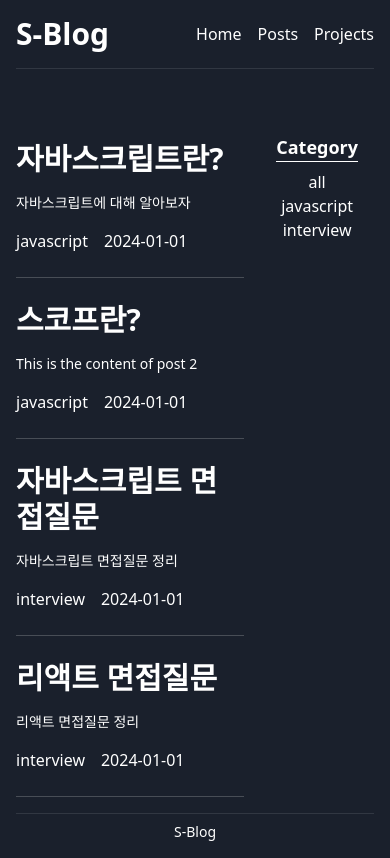
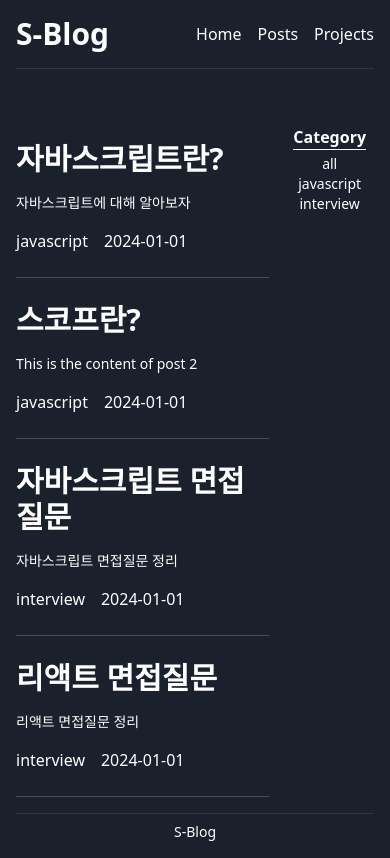
Before and after one commit to leesh7048/blog, a Next.js app in the folder s-blog/: page /posts in a window 390 px wide. Built offline with nearby package versions, Linux system fonts and the light colour scheme.

Commit message:
feat: 반응형 스타일 추가

```diff
--- a/s-blog/src/app/posts/[slug]/page.tsx
+++ b/s-blog/src/app/posts/[slug]/page.tsx
@@ -17,13 +17,14 @@ export default async function PostPage({ params }: ParamsProps) {
     <article>
       <h1 className="text-4xl font-bold text-white mb-2">{post.title}</h1>
       <p className="text-white/[0.5] mb-10">{post.date}</p>
-      <div className="w-full h-[600px] px-28 py-20 border-b-[1px] border-white/[0.1]">
+      <div className="w-full h-[300px] sm:h-[400px] md:h-[600px] px-4 sm:px-16 md:px-28 py-8 sm:py-12 md:py-20 border-b-[1px] border-white/[0.1]">
         <Image
-          className="w-full h-full"
+          className="w-full h-full object-contain"
           src={`/images/posts/${post.path}.png`}
           alt={post.title}
           width={800}
           height={600}
+          priority
         />
       </div>
       <MarkdownViewer content={post.content} />
--- a/s-blog/src/components/Categories.tsx
+++ b/s-blog/src/components/Categories.tsx
@@ -10,11 +10,11 @@ export default function Categories({
   selected,
 }: CategoriesProps) {
   return (
-    <section className="text-center p-4">
-      <h2 className="text-lg font-bold border-b text-white border-white mb-2">
+    <section className="text-center p-2 sm:p-4">
+      <h2 className="text-base sm:text-lg font-bold border-b text-white border-white mb-1 sm:mb-2">
         Category
       </h2>
-      <ul>
+      <ul className="text-sm sm:text-base ">
         {categories.map((category) => (
           <li
             className={`cursor-pointer text-white hover:text-[#FBBF24] ${
--- a/s-blog/src/components/PostNavigation.tsx
+++ b/s-blog/src/components/PostNavigation.tsx
@@ -12,18 +12,18 @@ export default function PostNavigation({ post, type }: PostNavigationProps) {
   return (
     <Link
       href={`/posts/${post.path}`}
-      className="relative w-full bg-gray-100 max-h-56 mb-10"
+      className="relative w-full bg-gray-100 max-h-32 sm:max-h-56 mb-5 sm:mb-10"
     >
-      <div className="group absolute top-1/2 left-1/2 -translate-x-1/2 -translate-y-1/2 w-full flex justify-around items-center text-white px-8">
+      <div className="group absolute top-1/2 left-1/2 -translate-x-1/2 -translate-y-1/2 w-full flex justify-around items-center text-white px-4 sm:px-8">
         {type === "prev" && (
-          <FaArrowLeft className="text-5xl m-4 text-green-700 transition-all group-hover:text-6xl" />
+          <FaArrowLeft className="text-2xl sm:text-5xl m-2 sm:m-4 text-green-700 transition-all group-hover:text-3xl sm:group-hover:text-6xl" />
         )}
         <div className="w-full text-center">
-          <h3 className="text-3xl font-bold">{post.title}</h3>
-          <p className="font-bold">{post.content}</p>
+          <h3 className="text-sm sm:text-3xl font-bold">{post.title}</h3>
+          <p className="text-xs sm:text-base font-bold">{post.content}</p>
         </div>
         {type === "next" && (
-          <FaArrowRight className="text-5xl m-4 text-green-700 transition-all group-hover:text-6xl" />
+          <FaArrowRight className="text-2xl sm:text-5xl m-2 sm:m-4 text-green-700 transition-all group-hover:text-3xl sm:group-hover:text-6xl" />
         )}
       </div>
     </Link>
```
